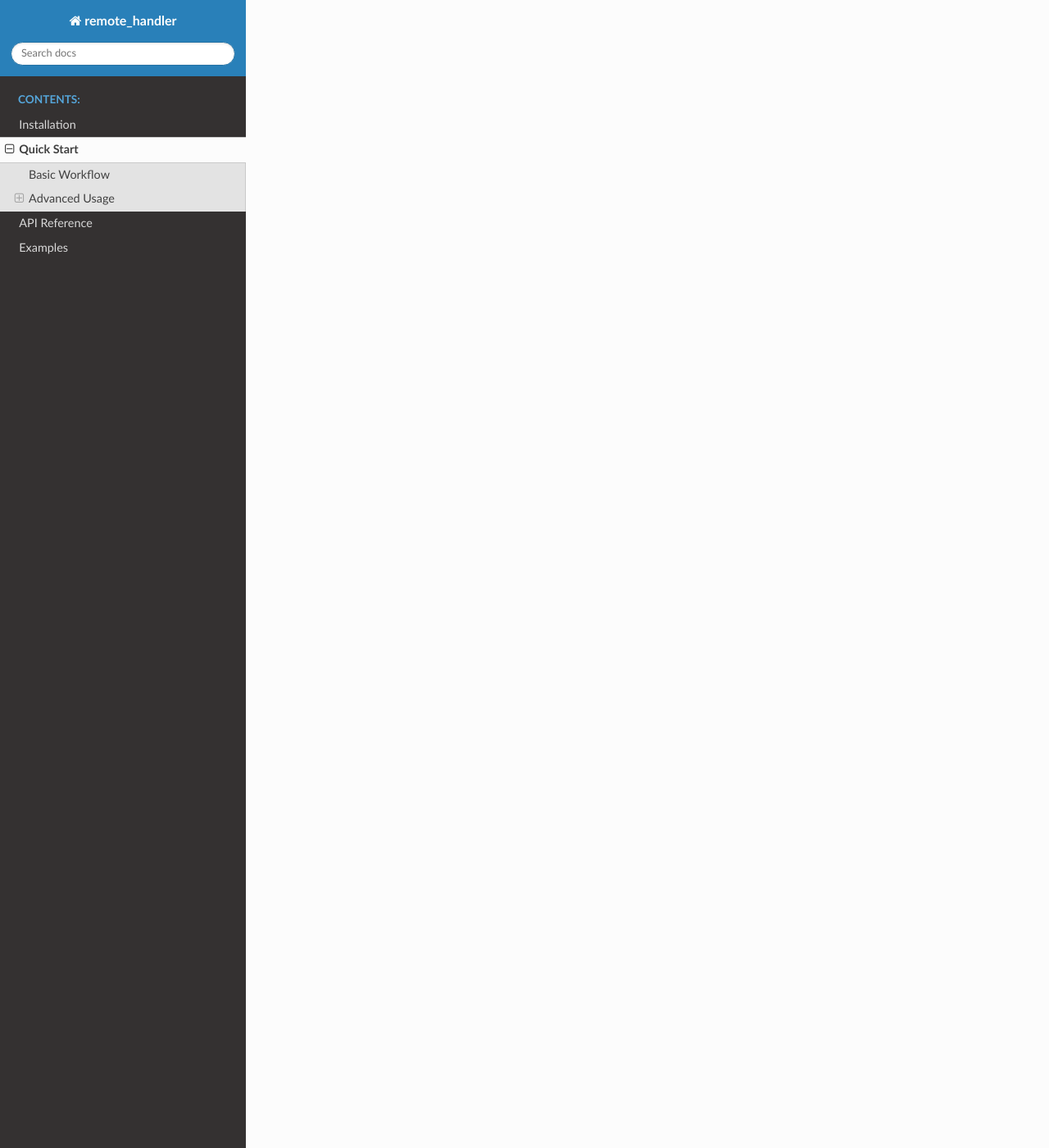
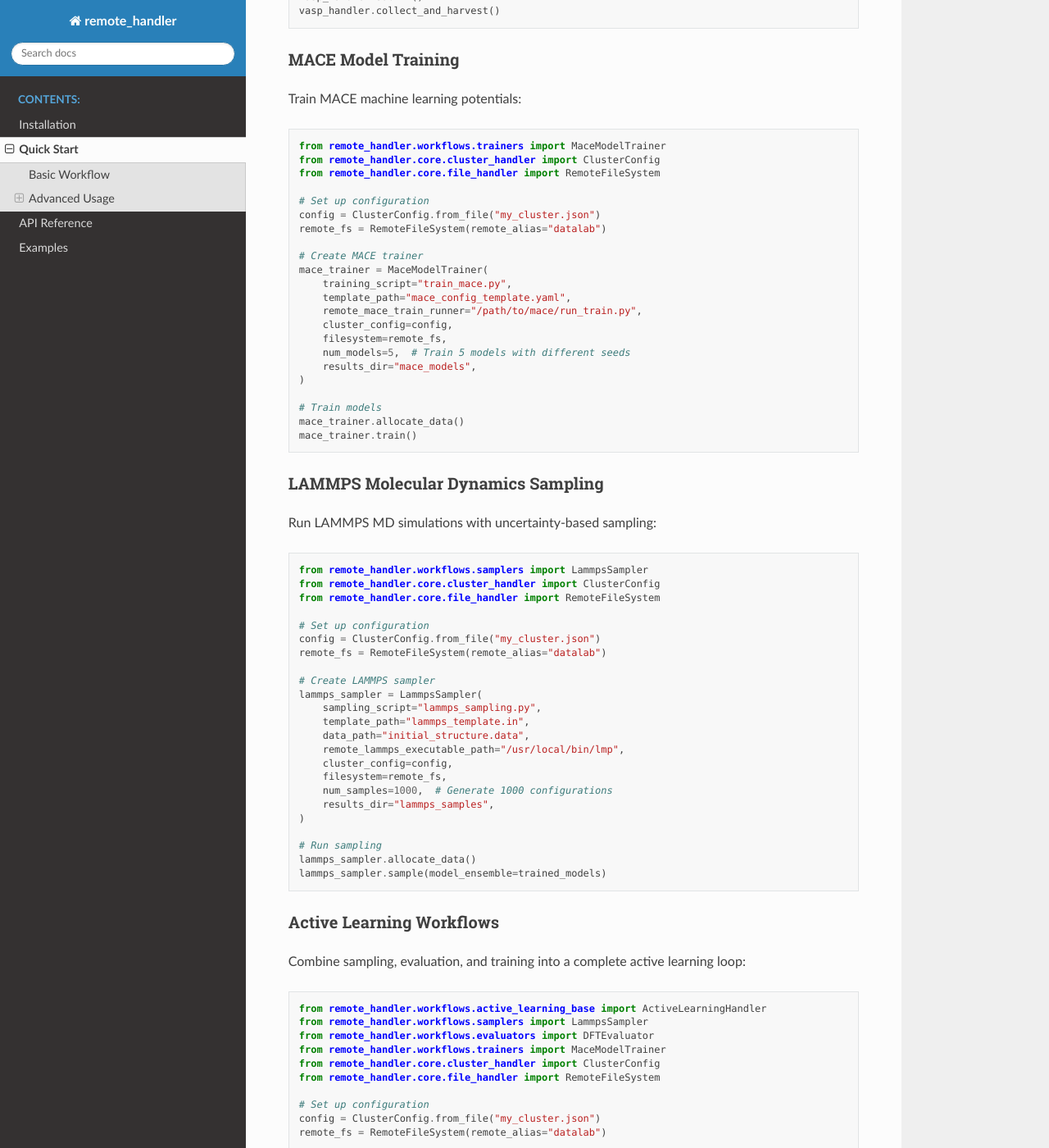
Before and after one commit to nunglert/remote_handler, a Sphinx documentation site: the page built from docs/source/quickstart.rst, in a window 1280 px wide and 1400 px high, scrolled down 2226 px. Shown: the whole window at 82% size. Built offline with Sphinx 7.4.7 and the Read the Docs theme 3.1.0, drawn with Linux system fonts in a browser that asks for light colours; pages that are not in the unit, such as notebooks, are missing from menus; some of the changed text lies outside the part shown.

```diff
--- a/docs/source/examples.rst
+++ b/docs/source/examples.rst
@@ -2,6 +2,7 @@ Examples
 ========
 
 This section provides practical examples for common use cases.
+
 
 Example 1: Batch Optimization
 ------------------------------
--- a/docs/source/quickstart.rst
+++ b/docs/source/quickstart.rst
@@ -6,7 +6,8 @@ This guide will get you started with using remote_handler for your computational
 Basic Workflow
 --------------
 
-# NU: I like the basic workflow. But I would rather like it to be shown for a very simple Script example and not the quite involve optimiaztaon handler
+The simplest way to use remote_handler is with a basic Python script that you want
+to run on a remote cluster. This example shows how to submit a single script task.
 
 1. **Configure your cluster**
 
@@ -14,12 +15,12 @@ Basic Workflow
 
    .. code-block:: python
 
-      from remote_handler.core import ClusterConfig
+      from remote_handler.core.cluster_handler import ClusterConfig
 
       config = ClusterConfig(
           remote_machine="datalab",
           partition="normal",
-          conda_env="jaxnest",
+          conda_env="myenv",
           conda_source="~/miniconda3/bin/activate",
           savepath="/scratch/username",
           template="datalab.sh.j2"
@@ -33,71 +34,215 @@ Basic Workflow
 
       remote_fs = RemoteFileSystem(remote_alias="datalab")
 
-3. **Create a handler for your task**
+3. **Create a simple Python script to run remotely**
+
+   Save this as ``my_script.py``:
 
    .. code-block:: python
 
-      from remote_handler import RemoteOptimizationHandler
+      # my_script.py
+      import sys
+      import json
 
-      handler = RemoteOptimizationHandler(
-          traj_files=["trajectory.extxyz"],
-          cluster_config=config,
-          remote_fs=remote_fs,
-          shard_size=100,
-          num_parallel=10,
-          n_processors=4,
-      )
+      def main():
+          # Read input data
+          with open("input.json", "r") as f:
+              data = json.load(f)
 
-4. **Execute the workflow**
+          # Do some computation
+          result = data["value"] ** 2
+
+          # Write output
+          with open("output.json", "w") as f:
+              json.dump({"result": result}, f)
+
+          print(f"Computed result: {result}")
+
+      if __name__ == "__main__":
+          main()
+
+4. **Submit the task**
 
    .. code-block:: python
 
-      # Allocate resources
-      handler.allocate_data()
+      from remote_handler.core.tasks import SingleScriptTask
 
-      # Submit jobs
-      handler.submit()
+      # Create the task
+      task = SingleScriptTask(
+          cluster_config=config,
+          filesystem=remote_fs,
+          script="my_script.py",
+          jobname="my_job",
+          n_processors=1,
+      )
 
-      # Collect results
-      handler.collect_and_harvest()
+      # Upload script and input files
+      task.allocate_data()
+
+      # Submit to SLURM
+      task.submit()
+
+      # Wait for completion and collect results
+      task.collect_and_harvest()
 
 Advanced Usage
 --------------
 
-#NU: Please introduce the VASPHandler as first example, then also MACE training and LAMMPS sampling. As last most advanced example show the construction of a ActiveLearningHandler
+DFT Calculations with VASP
+~~~~~~~~~~~~~~~~~~~~~~~~~~~
 
-
-Active Learning Workflow
-~~~~~~~~~~~~~~~~~~~~~~~~
-
-.. code-block:: python
-
-   from remote_handler.workflows import ActiveLearningWorkflow
-
-   workflow = ActiveLearningWorkflow(
-       initial_data="training.extxyz",
-       cluster_config=config,
-       num_iterations=10,
-   )
-
-   workflow.run()
-
-DFT Calculations
-~~~~~~~~~~~~~~~~
+Run VASP DFT calculations on structures:
 
 .. code-block:: python
 
    from remote_handler.dft_runner import VASPHandler
+   from remote_handler.core.cluster_handler import ClusterConfig
+   from remote_handler.core.file_handler import RemoteFileSystem
 
-   dft_handler = VASPHandler(
+   # Set up configuration
+   config = ClusterConfig.from_file("my_cluster.json")
+   remote_fs = RemoteFileSystem(remote_alias="datalab")
+
+   # Create VASP handler
+   vasp_handler = VASPHandler(
        traj_files=["structures.extxyz"],
        cluster_config=config,
        remote_fs=remote_fs,
+       shard_size=50,  # Process 50 structures per job
+       num_parallel=10,  # Submit 10 parallel jobs
        incar_kwargs={
            "xc": "PBE",
            "encut": 400,
            "prec": "Accurate",
+           "ediff": 1e-5,
        },
    )
 
-   dft_handler.run()
+   # Run the calculations
+   vasp_handler.allocate_data()
+   vasp_handler.submit()
+   vasp_handler.collect_and_harvest()
+
+MACE Model Training
+~~~~~~~~~~~~~~~~~~~~
+
+Train MACE machine learning potentials:
+
+.. code-block:: python
+
+   from remote_handler.workflows.trainers import MaceModelTrainer
+   from remote_handler.core.cluster_handler import ClusterConfig
+   from remote_handler.core.file_handler import RemoteFileSystem
+
+   # Set up configuration
+   config = ClusterConfig.from_file("my_cluster.json")
+   remote_fs = RemoteFileSystem(remote_alias="datalab")
+
+   # Create MACE trainer
+   mace_trainer = MaceModelTrainer(
+       training_script="train_mace.py",
+       template_path="mace_config_template.yaml",
+       remote_mace_train_runner="/path/to/mace/run_train.py",
+       cluster_config=config,
+       filesystem=remote_fs,
+       num_models=5,  # Train 5 models with different seeds
+       results_dir="mace_models",
+   )
+
+   # Train models
+   mace_trainer.allocate_data()
+   mace_trainer.train()
+
+LAMMPS Molecular Dynamics Sampling
+~~~~~~~~~~~~~~~~~~~~~~~~~~~~~~~~~~~
+
+Run LAMMPS MD simulations with uncertainty-based sampling:
+
+.. code-block:: python
+
+   from remote_handler.workflows.samplers import LammpsSampler
+   from remote_handler.core.cluster_handler import ClusterConfig
+   from remote_handler.core.file_handler import RemoteFileSystem
+
+   # Set up configuration
+   config = ClusterConfig.from_file("my_cluster.json")
+   remote_fs = RemoteFileSystem(remote_alias="datalab")
+
+   # Create LAMMPS sampler
+   lammps_sampler = LammpsSampler(
+       sampling_script="lammps_sampling.py",
+       template_path="lammps_template.in",
+       data_path="initial_structure.data",
+       remote_lammps_executable_path="/usr/local/bin/lmp",
+       cluster_config=config,
+       filesystem=remote_fs,
+       num_samples=1000,  # Generate 1000 configurations
+       results_dir="lammps_samples",
+   )
+
+   # Run sampling
+   lammps_sampler.allocate_data()
+   lammps_sampler.sample(model_ensemble=trained_models)
+
+Active Learning Workflows
+~~~~~~~~~~~~~~~~~~~~~~~~~~
+
+Combine sampling, evaluation, and training into a complete active learning loop:
+
+.. code-block:: python
+
+   from remote_handler.workflows.active_learning_base import ActiveLearningHandler
+   from remote_handler.workflows.samplers import LammpsSampler
+   from remote_handler.workflows.evaluators import DFTEvaluator
+   from remote_handler.workflows.trainers import MaceModelTrainer
+   from remote_handler.core.cluster_handler import ClusterConfig
+   from remote_handler.core.file_handler import RemoteFileSystem
+
+   # Set up configuration
+   config = ClusterConfig.from_file("my_cluster.json")
+   remote_fs = RemoteFileSystem(remote_alias="datalab")
+
+   # Configure components
+   sampler = LammpsSampler(
+       sampling_script="lammps_sampling.py",
+       template_path="lammps.in.j2",
+       data_path="start.data",
+       remote_lammps_executable_path="/usr/local/bin/lmp",
+       cluster_config=config,
+       filesystem=remote_fs,
+   )
+
+   evaluator = DFTEvaluator(
+       cluster_config=config,
+       filesystem=remote_fs,
+       vasp_kwargs={"encut": 400, "xc": "PBE"},
+   )
+
+   trainer = MaceModelTrainer(
+       training_script="train_mace.py",
+       template_path="mace_config.yaml.j2",
+       remote_mace_train_runner="/path/to/run_train.py",
+       cluster_config=config,
+       filesystem=remote_fs,
+       num_models=5,
+   )
+
+   # Create active learning handler
+   al_handler = ActiveLearningHandler(
+       sampler=sampler,
+       evaluator=evaluator,
+       trainer=trainer,
+       initial_training_data="initial_data.extxyz",
+       max_iterations=10,
+   )
+
+   # Run the active learning loop
+   al_handler.run()
+
+This will automatically:
+
+1. Train initial models on your starting data
+2. Sample new configurations using LAMMPS with the current models
+3. Evaluate high-uncertainty configurations with DFT
+4. Retrain models with the augmented dataset
+5. Repeat until convergence or max iterations
--- a/pyproject.toml
+++ b/pyproject.toml
@@ -33,7 +33,6 @@ dynamic = ["version"]
 [project.optional-dependencies]
 dev = [
     "pytest==7.4.0",
-    "pytest-lazy-fixture",
     "pre-commit"
 ]
 docs = [
```
Also changed, not shown: docs/source/api/index.rst (+11 -7 lines), docs/source/index.rst (+14 -10 lines), docs/source/installation.rst (+40 -9 lines), 3 other files.
